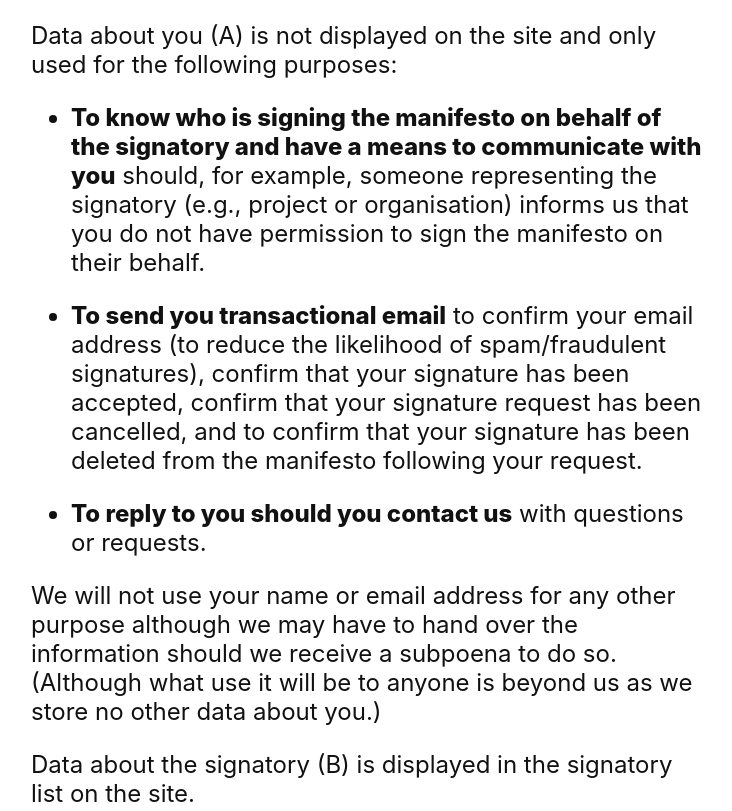
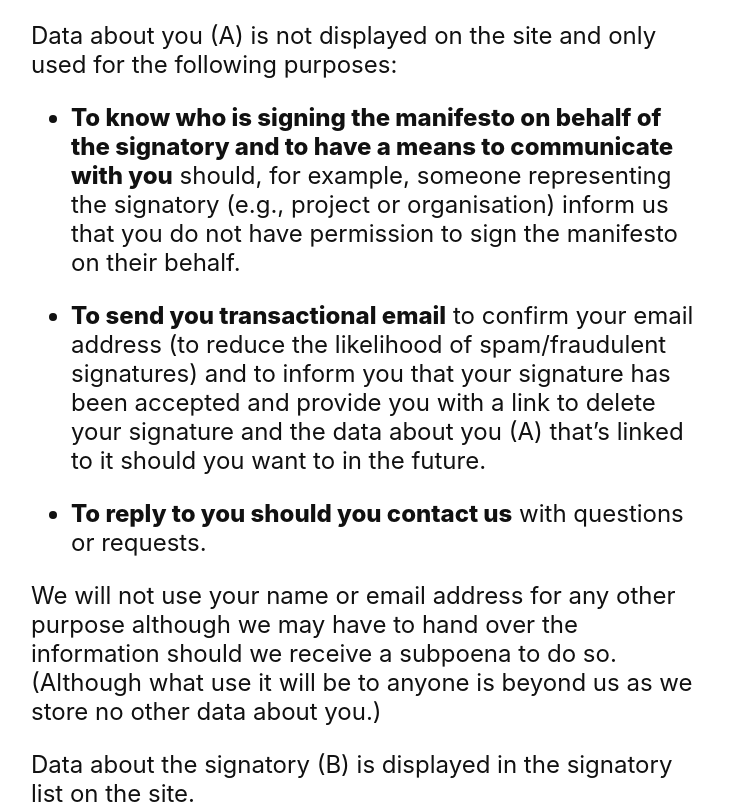
Before and after one commit to small-tech/web0, a plain HTML site: page privacy/index.html in a window 1280 px wide. Shown: the part 1230-2041 px from the top of the page, without its empty margins (273-1005 px from the left). Drawn offline with Linux system fonts and the light colour scheme.

Commit message:
Update emails section; add link to view privacy policy changes

```diff
--- a/privacy/index.html
+++ b/privacy/index.html
@@ -48,9 +48,9 @@
     <p>Data about you (A) is not displayed on the site and only used for the following purposes:</p>
 
     <ul>
-      <li><p><strong>To know who is signing the manifesto on behalf of the signatory and have a means to communicate with you</strong> should, for example, someone representing the signatory (e.g., project or organisation) informs us that you do not have permission to sign the manifesto on their behalf.</p></li>
+      <li><p><strong>To know who is signing the manifesto on behalf of the signatory and to have a means to communicate with you</strong> should, for example, someone representing the signatory (e.g., project or organisation) inform us that you do not have permission to sign the manifesto on their behalf.</p></li>
 
-      <li><p><strong>To send you transactional email</strong> to confirm your email address (to reduce the likelihood of spam/fraudulent signatures), confirm that your signature has been accepted, confirm that your signature request has been cancelled, and to confirm that your signature has been deleted from the manifesto following your request.</p></li>
+      <li><p><strong>To send you transactional email</strong> to confirm your email address (to reduce the likelihood of spam/fraudulent signatures) and to inform you that your signature has been accepted and provide you with a link to delete your signature and the data about you (A) that’s linked to it should you want to in the future.</p></li>
 
       <li><p><strong>To reply to you should you contact us</strong> with questions or requests.</p></li>
     </ul>
@@ -95,6 +95,10 @@
 
     <p><em>(If you notice any bugs or have suggestions for improvements, <a href='https://github.com/small-tech/web0/issues'>please let us know by opening an issue.</a> Thanks!)</em></p>
 
+    <h3 id='how-has-this-privacy-policy-changed-over-time'>How has this privacy policy changed over time?</h3>
+
+    <p>Since this web site is free and open source, you can <a href='https://github.com/small-tech/web0/commits/main/privacy/index.html'>view every change that’s been made to this privacy policy over time.</a></p>
+
     <h3 id='can-i-talk-to-a-human-being'>Can I talk to a human being?</h3>
 
     <p>Always! 👋🤓</p>
```
